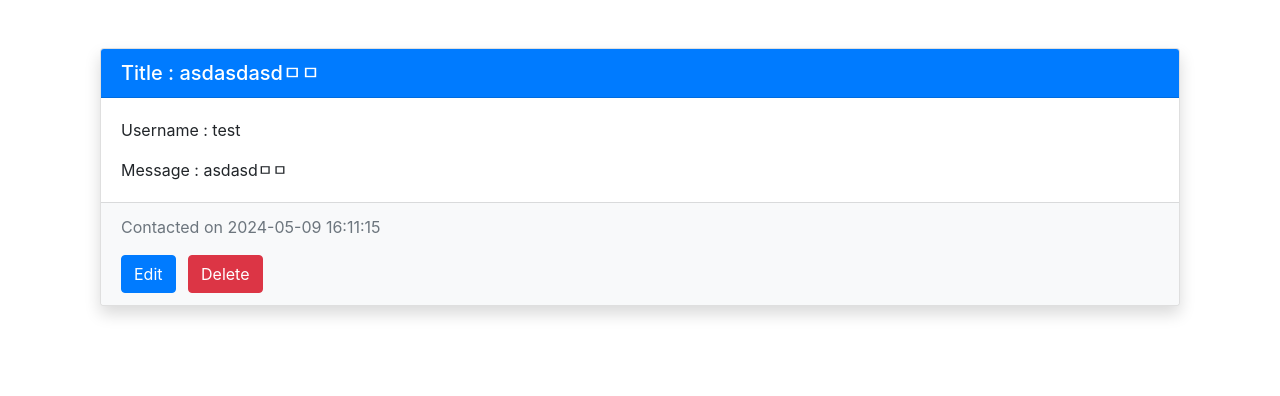
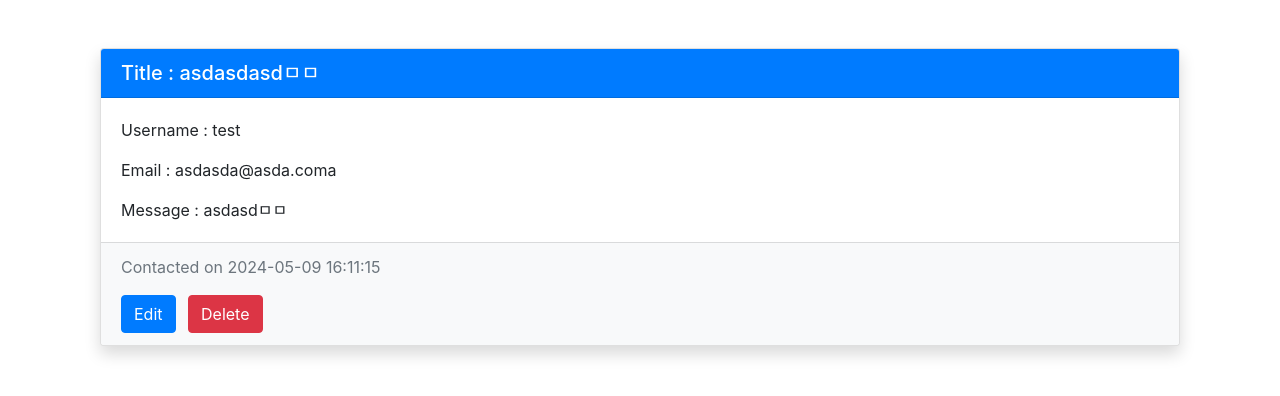
Before and after one commit to KRhound/flask_web_server, a Flask app: page /view_contact?id=6 in a window 1280 px wide. Shown: the part 56-452 px from the top of the page. Run offline with Flask 3, Linux system fonts and the light colour scheme; a user stored in the database is signed in; data comes from the database, SQL or seed files in the repository; both versions use the stored data as it was after the commit; some libraries are stand-ins or nearby versions.

Commit message:
CONTACT ME bulletin board bug fix

```diff
--- a/app.py
+++ b/app.py
@@ -335,14 +335,14 @@ def view_contact():
             status = 1
             if authority == 1:
                 select_query = """
-                SELECT id, title, username, message, response_date, registration_date
+                SELECT id, title, username, email, message, response_date, registration_date
                 FROM contacts WHERE id = ? AND username = ? AND status = ?
                 """
                 cursor.execute(select_query, (id, username, status))
                 contact = cursor.fetchone()
             elif authority == 2:
                 select_query = """
-                SELECT id, title, username, message, response_date, registration_date
+                SELECT id, title, username, email, message, response_date, registration_date
                 FROM contacts WHERE id = ? AND status = ?
                 """
                 cursor.execute(select_query, (id, status))
--- a/templates/view_contact.html
+++ b/templates/view_contact.html
@@ -11,11 +11,13 @@
           <h5 class="card-title mb-0">Title : {{ contact[1] }}</h5>
         </div>
         <div class="card-body">
+
           <p class="card-text">Username : {{ contact[2] }}</p>
-          <p class="card-text">Message : {{ contact[3] }}</p>
+          <p class="card-text">Email : {{ contact[3] }}</p>
+          <p class="card-text">Message : {{ contact[4] }}</p>
         </div>
         <div class="card-footer text-muted bg-light">
-          <p class="mb-0">Contacted on {{ contact[5] }}</p>
+          <p class="mb-0">Contacted on {{ contact[6] }}</p>
           <div class="mt-3">
             <a href="{{ url_for('update_contact', id=contact[0]) }}" class="btn btn-primary mr-2">Edit</a>
             <a href="{{ url_for('delete_contact', id=contact[0]) }}" class="btn btn-danger">Delete</a>
```
Also changed, not shown: templates/contact.html (+5 -3 lines), web.db.
